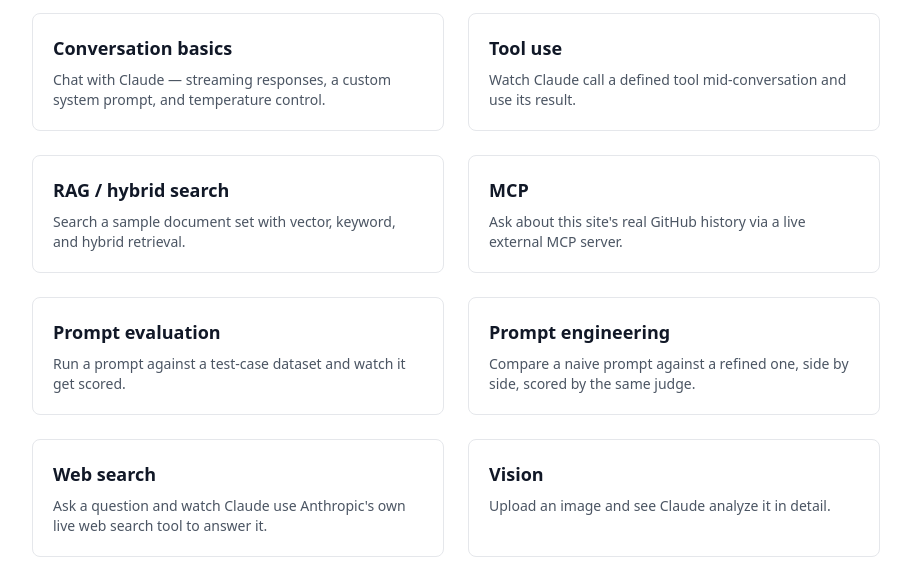
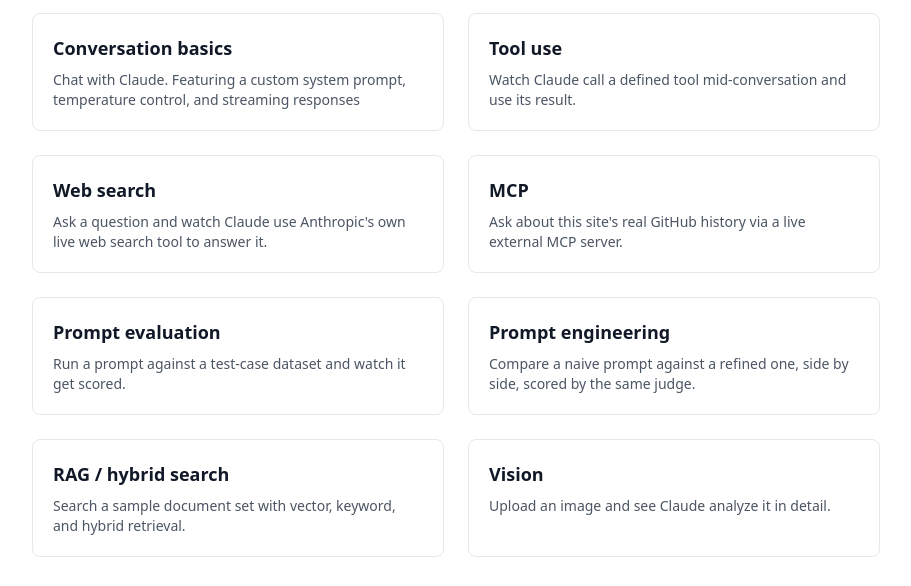
Before and after one commit to colinpetree/personal-website, a React (Vite) app in the folder frontend/: page /demo in a window 1280 px wide. Shown: the part 228-814 px from the top of the page, without its empty margins (184-1095 px from the left). Built offline with nearby package versions, Linux system fonts and the light colour scheme; no server answers.

Commit message:
Reorder demo cards and tweak copy on the AI Implementations page
- Reorder DEMOS: Web search now precedes MCP, RAG moved after Prompt engineering
- Reword Conversation basics card description
- Reword WebSearchPage's server-side tool explanation

```diff
--- a/frontend/src/pages/AIDemoPage.jsx
+++ b/frontend/src/pages/AIDemoPage.jsx
@@ -6,7 +6,7 @@
   {
     key: 'conversation-basics',
     title: 'Conversation basics',
-    description: 'Chat with Claude — streaming responses, a custom system prompt, and temperature control.',
+    description: 'Chat with Claude. Featuring a custom system prompt, temperature control, and streaming responses',
     available: true,
   },
   {
@@ -16,9 +16,9 @@
     available: true,
   },
   {
-    key: 'rag',
-    title: 'RAG / hybrid search',
-    description: 'Search a sample document set with vector, keyword, and hybrid retrieval.',
+    key: 'web-search',
+    title: 'Web search',
+    description: "Ask a question and watch Claude use Anthropic's own live web search tool to answer it.",
     available: true,
   },
   {
@@ -40,9 +40,9 @@
     available: true,
   },
   {
-    key: 'web-search',
-    title: 'Web search',
-    description: "Ask a question and watch Claude use Anthropic's own live web search tool to answer it.",
+    key: 'rag',
+    title: 'RAG / hybrid search',
+    description: 'Search a sample document set with vector, keyword, and hybrid retrieval.',
     available: true,
   },
   {
@@ -50,7 +50,7 @@
     title: 'Vision',
     description: 'Upload an image and see Claude analyze it in detail.',
     available: true,
-  },
+  }
 ]
 
 export default function AIDemoPage() {
--- a/frontend/src/pages/ai-demos/WebSearchPage.jsx
+++ b/frontend/src/pages/ai-demos/WebSearchPage.jsx
@@ -515,8 +515,8 @@
 
         <div className="flex flex-col gap-3 text-sm text-gray-600">
           <p>
-            Claude has access to Anthropic's own server-side <code className="bg-gray-100 rounded px-1 py-0.5 text-xs">web_search</code> tool
-            — the search itself runs on Anthropic's infrastructure, not this app's backend. Claude decides on its own
+            Claude has access to Anthropic's own server-side <code className="bg-gray-100 rounded px-1 py-0.5 text-xs">web_search</code> tool.
+             The search itself runs on Anthropic's infrastructure, not this app's backend. Claude decides on its own
             whether a question needs a search, and can search up to 5 times per turn.
           </p>
         </div>
```
